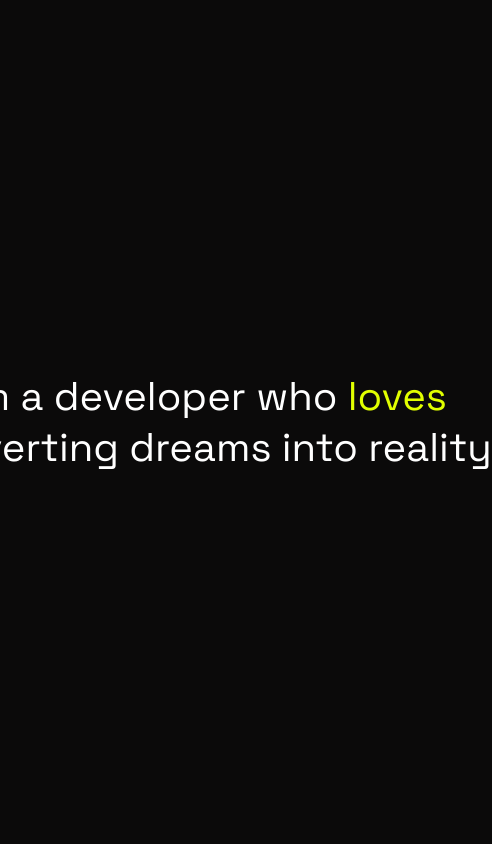
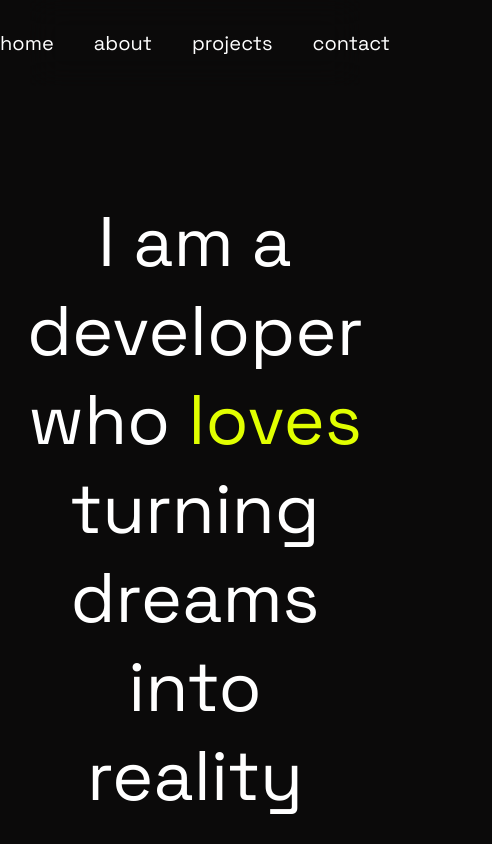
Before and after one commit to mkn999/mkailasnath-portfolio, a React (Vite) app: page / in a window 390 px wide. Shown: the top 844 px of the page, 492 px wide, since content can reach past the window. Built offline with nearby package versions, Linux system fonts and the light colour scheme.

Commit message:
structure

```diff
--- a/package.json
+++ b/package.json
@@ -10,7 +10,9 @@
     "preview": "vite preview"
   },
   "dependencies": {
-    "react": "^19.2.8",
+    "lucide": "^1.47.0",
+    "lucide-react": "^1.47.0",
+    "react": "^19.3.0",
     "react-dom": "^19.2.8"
   },
   "devDependencies": {
--- a/src/App.css
+++ b/src/App.css
@@ -1,86 +1,20 @@
 @import url("https://fonts.googleapis.com/css2?family=Space+Grotesk:wght@300..700&display=swap");
-body {
-  background-color: #0b0a0a;
-}
-.overlay {
-  opacity: 1;
-  background-color: #0b0a0a;
-  width: 100vw;
-  height: 100vh;
-  display: flex;
-  align-items: center;
-  justify-content: center;
-  transition: all 0.5s ease-in-out;
-  position: fixed;
-}
-.overlay.fadeOut {
-  opacity: 0;
-  pointer-events: none;
-  /* width: 0;
-  height: 0; */
-}
-.overlayText {
-  font-family: "Space Grotesk", sans-serif;
-  font-size: 80px;
-  color: #e1ff00;
-  text-align: center;
-  white-space: pre !important;
-}
-.overlayBlock {
-  font-size: 80px;
-  color: #e1ff00;
-  opacity: 1;
-  transition: opacity 0.7s ease;
-  animation: blink 0.7s ease-in-out infinite;
-}
-.mainContent {
-  /* background-color: #0b0a0a; */
-  display: none;
-  width: 100vw;
-  height: 100vh;
-}
-.mainContent.show {
+/* font-family: "Space Grotesk", sans-serif; */
+
+
+.landingContainer{
   display: flex;
   justify-content: center;
   align-items: center;
+  /* /* width: 100vw; */
+  height: 100vh;
 }
-.mcText {
+.landingText {
   font-family: "Space Grotesk", sans-serif;
-  font-size: 80px;
+  font-size: 70px;
   color: #ffffff;
   text-align: center;
-  white-space: pre !important;
 }
-.mainContent span {
-  color: #e1ff00;
+.landingText span{
+  color: #E1FF00;
 }
-.projectSection {
-  display: none;
-  width: 100vw;
-  height: 100vh;
-}
-@keyframes blink {
-  0%,
-  100% {
-    opacity: 1;
-  }
-
-  50% {
-    opacity: 0.2;
-  }
-}
-
-@media screen and (max-width: 600px) {
-  .overlayText,
-  .overlayBlock,.mcText {
-    font-size: 50px;
-    white-space: pre;
-  }
-}
-@media screen and (max-width: 400px) {
-  .overlayText,
-  .overlayBlock,.mcText {
-    font-size: 40px;
-    white-space: pre;
-  }
-}
--- a/src/App.jsx
+++ b/src/App.jsx
@@ -1,49 +1,48 @@
 import { useState, useEffect } from "react";
 import "./App.css";
+import ProjectCard from "./components/projectCard/projectCard";
+import PageContainer from "./components/pageContainer/pageContainer";
+import Navbar from "./components/navbar/Navbar";
+function App() {
+  return (
+    <div>
+      <PageContainer>
+        <Navbar />
 
-function App() {
-  const [overlay, setOverlay] = useState("");
-  const [fadeOut, setFadeOut] = useState(false);
-  const b = ["M ", "", "K", "A", "I", "L", "A", "S", "N", "A", "T", "H"];
-
-  useEffect(() => {
-    let a = 0;
-    let intervalId;
-    function display() {
-      intervalId = setInterval(function () {
-        if (a >= b.length - 1) {
-          clearInterval(intervalId);
-          setTimeout(() => {
-            setFadeOut(true);
-          }, 700);
-          return;
-        }
-        setOverlay((prev) => prev + b[a]);
-        a++;
-      }, 200);
-    }
-    const timeoutId = setTimeout(display, 1000);
-    return () => {
-      clearInterval(intervalId);
-      clearTimeout(timeoutId);
-    };
-  }, []);
-  return (
-    <>
-      <section className={`overlay ${fadeOut ? "fadeOut" : ""}`}>
-        <p className="overlayText">{overlay}</p>
-        <p className="overlayBlock">█</p>
-      </section>
-      <main className={`mainContent ${fadeOut ? "show" : ""}`}>
-        <p className="mcText">
-          i am a developer who <span>loves</span> <br /> converting dreams into reality
-        </p>
-        {/* <p className="overlayBlock">█</p> */}
-      </main>
-      <section className={`projectSection ${fadeOut ? "show" : ""}`}>
-        <p className="projectSection"></p>
-      </section>
-    </>
+        <main className="landingContainer" id="home">
+          <p className="landingText">
+            I am a developer who <span>loves</span>
+            <br />
+            turning dreams into reality
+          </p>
+        </main>
+        {/* about zection */}
+        <section className="landingContainer" id="about">
+          <p className="landingText">
+            I am a developer who <span>loves</span>
+            <br />
+            turning dreams into reality
+          </p>
+        </section>
+        {/* projects zection */}
+         <section className="landingContainer" id="project">
+          <p className="landingText">
+            I am a developer who <span>loves</span>
+            <br />
+            turning dreams into reality
+          </p>
+        </section>
+        {/* contact section */}
+         <section className="landingContainer" id="contact">
+          <p className="contactTitle">contact me</p>
+          <p className="landingText">
+            I am a developer who <span>loves</span>
+            <br />
+            turning dreams into reality
+          </p>
+        </section>
+      </PageContainer>
+    </div>
   );
 }
 
--- /dev/null
+++ b/src/components/navbar/Navbar.jsx
@@ -0,0 +1,22 @@
+import React from "react";
+import styles from "./navbar.module.css";
+export default function Navbar() {
+  return (
+    <div className={styles.navCont}>
+      <ul className={styles.navLi}>
+        <li>
+          <a href="#home">home</a>
+        </li>
+        <li>
+          <a href="#about">about</a>
+        </li>
+        <li>
+          <a href="#project">projects</a>
+        </li>
+        <li>
+          <a href="#contact">contact</a>
+        </li>
+      </ul>
+    </div>
+  );
+}
--- /dev/null
+++ b/src/components/navbar/navbar.module.css
@@ -0,0 +1,31 @@
+.navCont {
+  display: block;
+  width: 100%;
+  top: 0;
+  position: sticky;
+  padding: 30px 0px;
+
+  /* background: rgba(11, 10, 10, 0.4); */
+  backdrop-filter: blur(16px);
+  -webkit-backdrop-filter: blur(16px);
+}
+.navLi {
+  list-style-type: none;
+  display: flex;
+  flex-direction: row;
+  /* justify-content: space-around; */
+  justify-content: center;
+  gap: 40px;
+}
+.navLi li {
+  font-family: "Space Grotesk", sans-serif;
+  font-size: 20px;
+  color: #ffffff;
+  cursor: pointer;
+  z-index: 999;
+}
+.navLi li a
+{
+    text-decoration: none;
+    color: inherit;
+}
--- /dev/null
+++ b/src/components/pageContainer/pageContainer.jsx
@@ -0,0 +1,5 @@
+import React from "react";
+import styles from './pageContainer.module.css'
+export default function PageContainer({children}){
+    return <div className={styles.pageContainer}>{children}</div>
+}
--- /dev/null
+++ b/src/components/pageContainer/pageContainer.module.css
@@ -0,0 +1,7 @@
+.pageContainer {
+  width: 100%;
+  max-width: 1400px;
+  margin: 0 auto;
+  padding: 0 30px;
+  box-sizing: border-box;
+}
--- /dev/null
+++ b/src/components/projectCard/ProjectCard.jsx
@@ -0,0 +1,30 @@
+export default function ProjectCard({
+  projectTitle,
+  projectDescription,
+}) {
+  const handleClick = () => {
+    alert("CARD CLICKED");
+    console.log("CARD CLICKED");
+  };
+
+  return (
+    <div
+      className={styles.projectContainer}
+      onClick={handleClick}
+    >
+      <div className={styles.subContainer}>
+        <p className={styles.projectTitle}>
+          {projectTitle || "project 1"}
+        </p>
+
+        <p className={styles.projectArrow}>
+          <MoveUpRight />
+        </p>
+      </div>
+
+      <p className={styles.projectDesc}>
+        {projectDescription}
+      </p>
+    </div>
+  );
+}
--- a/src/index.css
+++ b/src/index.css
@@ -1,5 +1,12 @@
-*{
-    margin: 0;
-    padding: 0;
-    box-sizing: border-box;
+html {
+  scroll-behavior: smooth;
 }
+* {
+  margin: 0;
+  padding: 0;
+  box-sizing: border-box;
+}
+
+body {
+  background-color: #0b0a0a;
+}
```
Also changed, not shown: src/components/projectCard/projectCard.module.css (added, +36 -0 lines), 1 other file (tests, documents, lock files or other folders).
